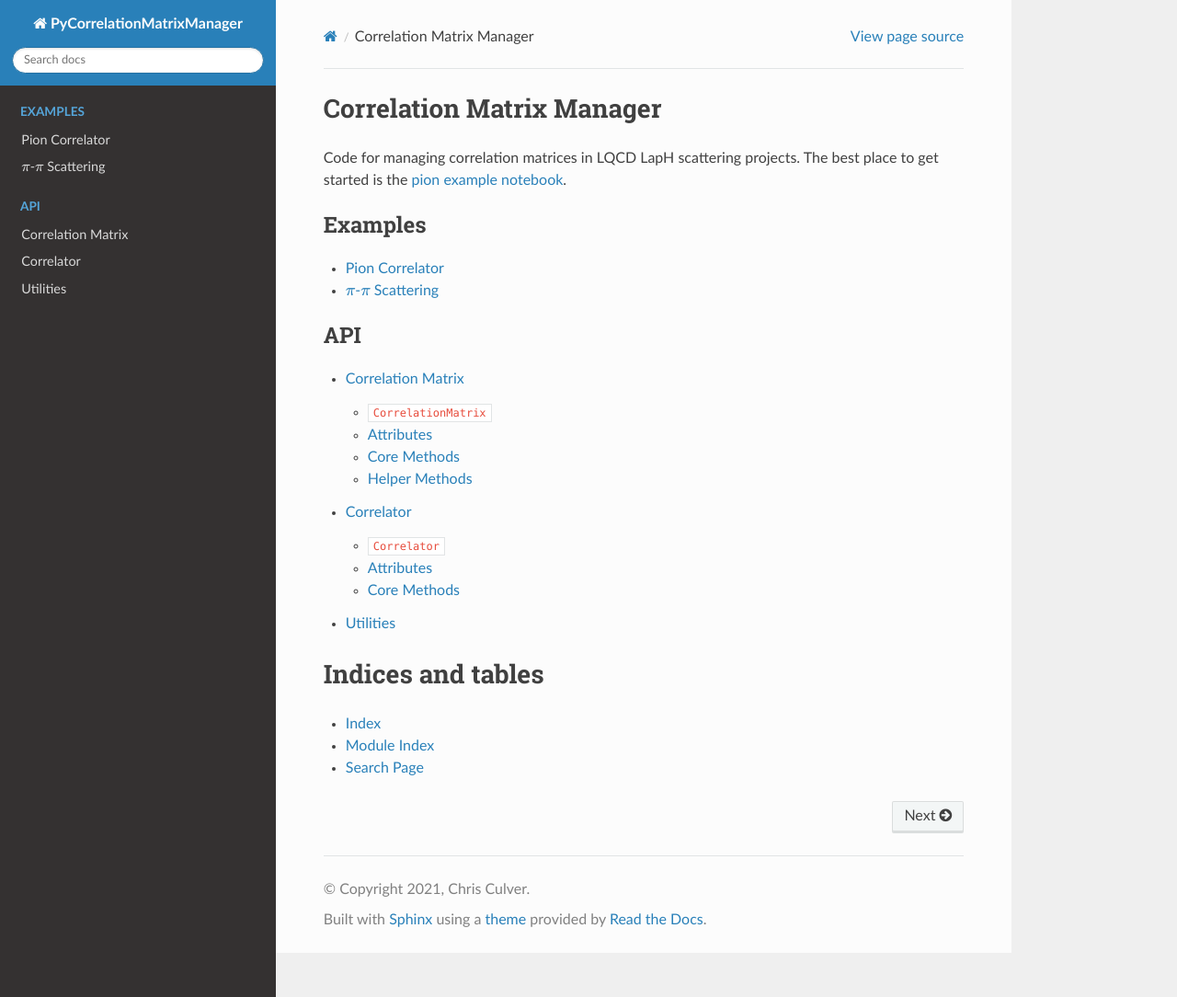
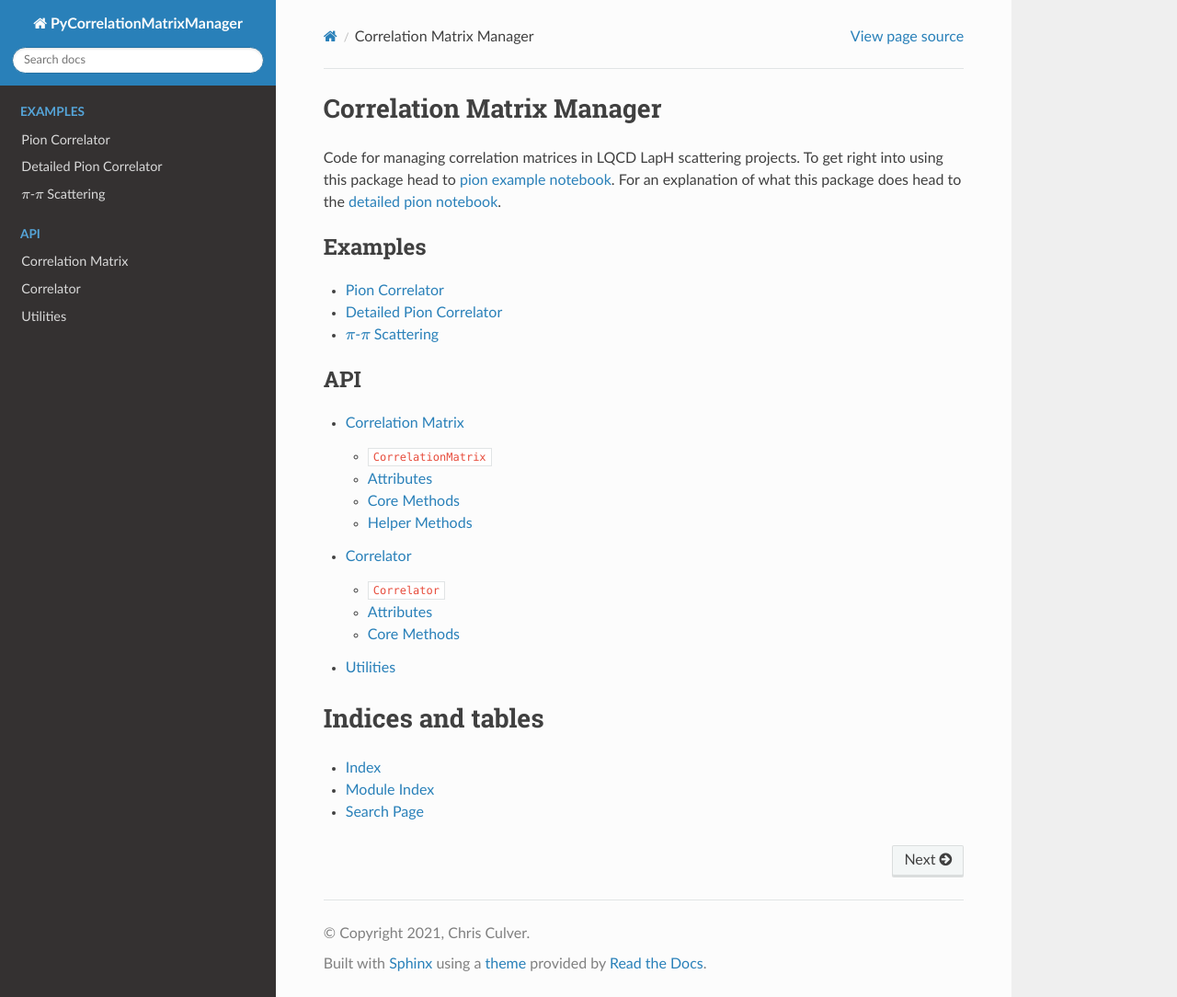
Before and after one commit to chrisculver/PyCorrelationMatrixManager, a Sphinx documentation site: the page built from docs/index.rst, in a window 1280 px wide and 1084 px high. Shown: the whole window at 92% size. Built offline with Sphinx 7.4.7 and the Read the Docs theme 2.0.0, drawn with Linux system fonts in a browser that asks for light colours.

Commit message:
Update docs

```diff
--- a/docs/index.rst
+++ b/docs/index.rst
@@ -7,16 +7,19 @@ Correlation Matrix Manager
 ==========================
 
 
-Code for managing correlation matrices in LQCD LapH scattering projects.  The best place to get started
-is the `pion example notebook`_.
+Code for managing correlation matrices in LQCD LapH scattering projects.
+To get right into using this package head to `pion example notebook`_.
+For an explanation of what this package does head to the `detailed pion notebook`_.
 
 .. _pion example notebook: examples/pion.ipynb
+.. _detailed pion notebook: examples/pion_detailed.ipynb
 
 .. toctree::
    :maxdepth: 2
    :caption: Examples
 
    examples/pion.ipynb
+   examples/pion_detailed.ipynb
    examples/pipi.ipynb
 
 .. toctree::
```
Also changed, not shown: docs/examples/pion_detailed.ipynb (added).
